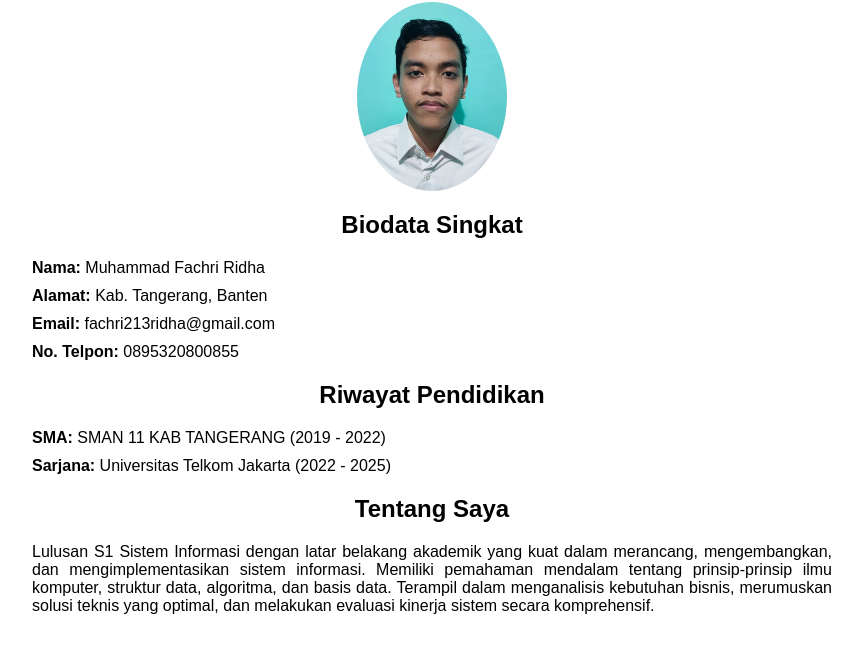
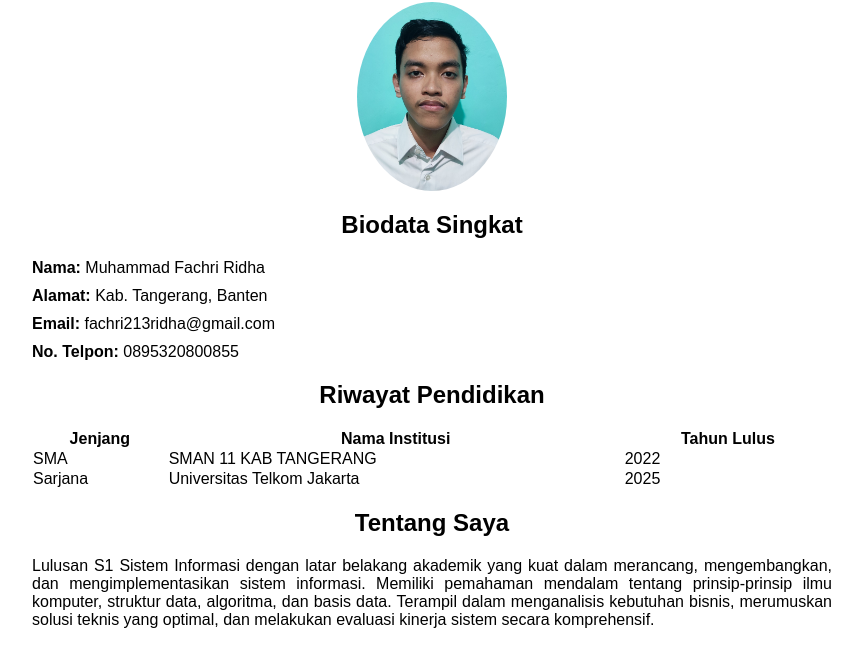
Before and after one commit to s0Greedy/s0Greedy.github.io, a plain HTML site: page index.html in a window 1280 px wide. Shown: the part 118-784 px from the top of the page, without its empty margins (208-1070 px from the left). Drawn offline with Linux system fonts and the light colour scheme.

Commit message:
Update index.html

```diff
--- a/index.html
+++ b/index.html
@@ -19,6 +19,11 @@
             border-radius: 90%;
             display: block;
             margin: 0 auto;
+        }
+        table {
+            width: 100%;
+            border-collapse: collapse;
+            margin: 20px 0;
         }
         h1{
             text-align: center;
@@ -44,8 +49,23 @@
         <p><strong>No. Telpon:</strong> 0895320800855</p>
 
         <h2>Riwayat Pendidikan</h2>
-        <p><strong>SMA:</strong> SMAN 11 KAB TANGERANG (2019 - 2022)</p>
-        <p><strong>Sarjana:</strong> Universitas Telkom Jakarta (2022 - 2025)</p>
+        <table>
+            <tr>
+                <th>Jenjang</th>
+                <th>Nama Institusi</th>
+                <th>Tahun Lulus</th>
+            </tr>
+            <tr>
+                <td>SMA</td>
+                <td>SMAN 11 KAB TANGERANG</td>
+                <td>2022</td>
+            </tr>
+            <tr>
+                <td>Sarjana</td>
+                <td>Universitas Telkom Jakarta</td>
+                <td>2025</td>
+            </tr>
+        </table>
 
         <h2>Tentang Saya</h2>
         <p>Lulusan S1 Sistem Informasi dengan latar belakang akademik yang kuat dalam merancang,
```
